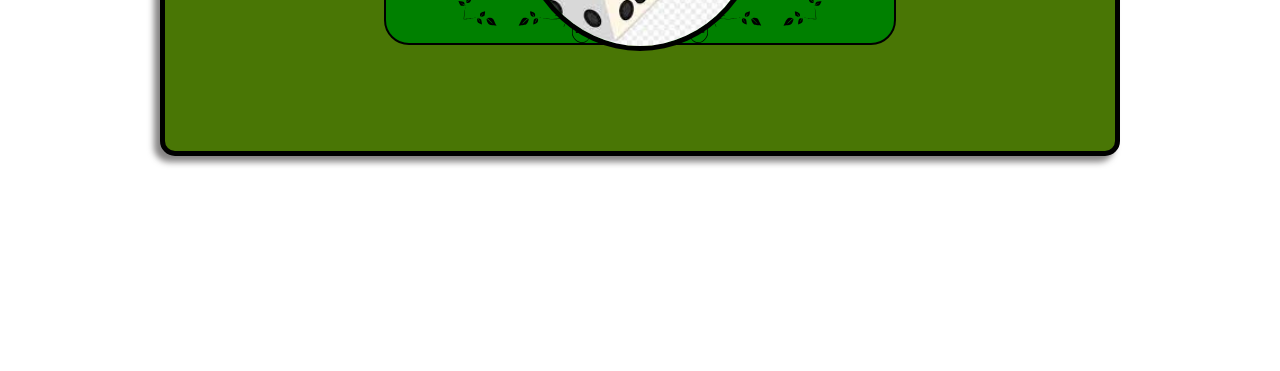
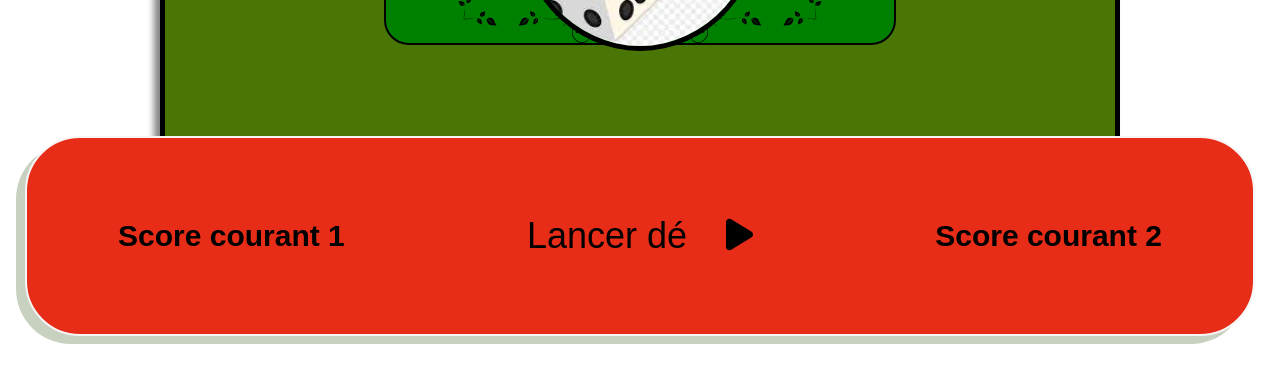
Before and after one commit to RACHID63/Dynamiser-vos-sites-web-avec-Javascript-jeu-de-d-, a plain HTML site: page index.html in a window 1280 px wide. Shown: the part 564-935 px from the top of the page. After the commit the page ends 800 px from the top, so only its background shows below. Drawn offline with Linux system fonts and the light colour scheme.

Commit message:
fixed player dice

```diff
--- a/style.css
+++ b/style.css
@@ -15,6 +15,8 @@ body {
 }
 
 main {
+  margin-top:0 ;
+  margin-bottom: 0;
   border-radius: 15px;
   position: absolute;
   background-color: rgb(135 165 90);
@@ -57,11 +59,12 @@ main {
 
 .groupeLance {
   height: 200px;
-  background-color: hsla(6, 81%, 50%, 0.929);
+  background-color: hsla(6, 81%, 50%, 1);
   border: solid whitesmoke 2px;
+  box-shadow: -9px 8px 0 rgb(200 208 192);
   border-radius: 55px;
-  position: absolute;
-  top: 850px;
+  position: fixed;
+  top: 700px;
   width: 1230px
 }
 
```
